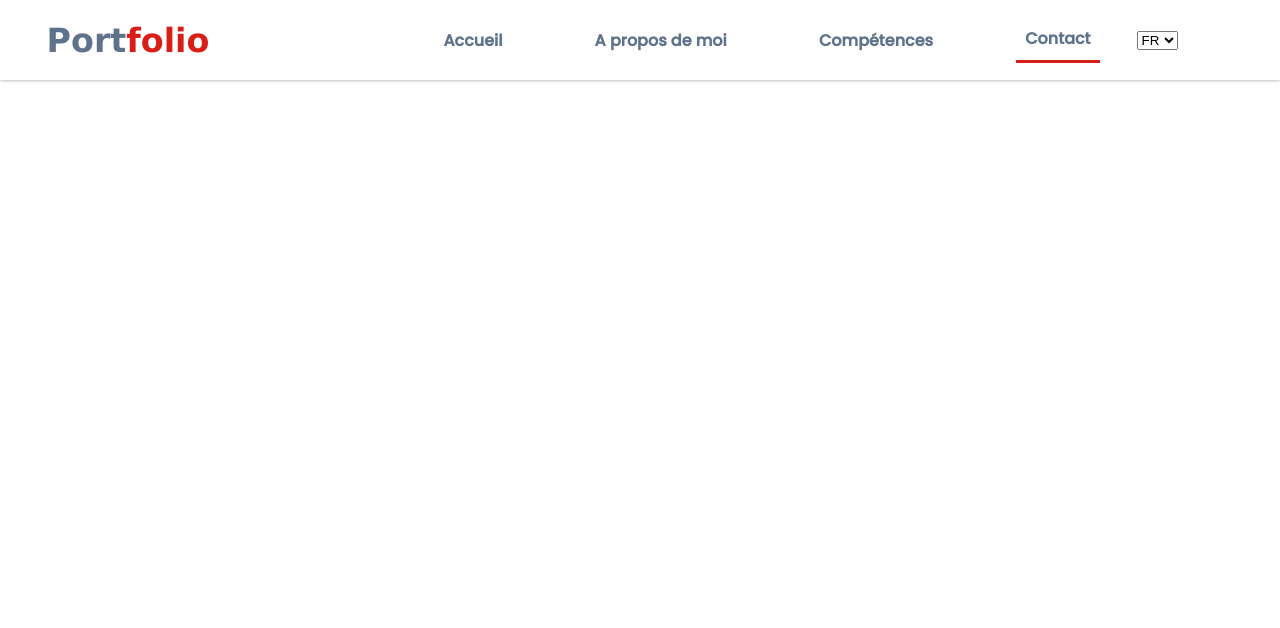
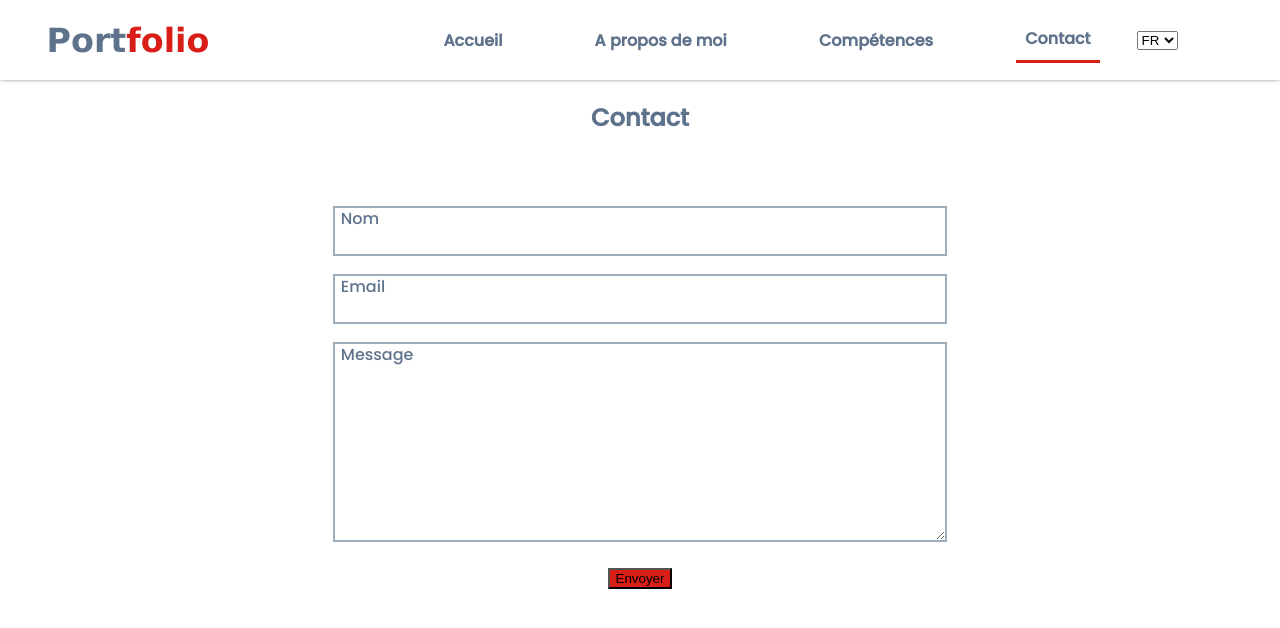
Before and after one commit to kevintsi/my-portfolio, a React (Create React App) app: page /contact in a window 1280 px wide. Shown: the top 628 px of the page. Built offline with nearby package versions, Linux system fonts and the light colour scheme.

Commit message:
Skills + Contact (WIP)

```diff
--- /dev/null
+++ b/src/components/Contact/Contact.css
@@ -0,0 +1,74 @@
+.contact-main-container {
+  height: 100%;
+  display: flex;
+  flex-direction: column;
+  align-items: center;
+  padding-top: 4%;
+  width: 60%;
+  font-family: "Poppins", sans-serif;
+}
+
+.contact-container {
+  height: 100%;
+  display: flex;
+  flex-direction: column;
+  justify-content: flex-start;
+  align-items: center;
+  font-family: "Poppins", sans-serif;
+  width: 100%;
+}
+
+.form-container {
+  width: 100%;
+  height: 100%;
+  display: flex;
+  flex-direction: column;
+  align-items: center;
+}
+
+.form-container > div {
+  width: 80%;
+  position: relative;
+}
+
+.form-container > div > label {
+  position: absolute;
+  left: 8px;
+}
+
+input:focus + label {
+  bottom: 50px;
+}
+
+textarea:focus + label {
+  bottom: 50px;
+}
+
+input[type="text"],
+input[type="email"],
+textarea {
+  width: 100%;
+  margin-bottom: 3%;
+  box-sizing: border-box;
+  border: 2px solid #9facbc;
+  outline: none;
+}
+
+input[type="text"],
+input[type="email"] {
+  padding: 2.5% 0%;
+}
+
+textarea {
+  height: 50%;
+  min-height: 200px;
+  max-width: 100%;
+  min-width: 100%;
+  max-height: 400px;
+  overflow-y: auto;
+}
+
+input[type="submit"] {
+  outline: none;
+  background: #d91e18;
+}
--- /dev/null
+++ b/src/components/Contact/Contact.js
@@ -0,0 +1,32 @@
+import { React } from "react"
+import "./Contact.css"
+
+const Contact = () => {
+    return (
+        <div className="contact-container">
+            <div><h2>Contact</h2></div>
+            <div className="contact-main-container">
+                <form className="form-container">
+                    <div>
+                        <input type="text" required />
+                        <label>Nom</label>
+                    </div>
+
+                    <div>
+                        <input type="email" required />
+                        <label>Email</label>
+                    </div>
+                    <div>
+                        <textarea rows="5" cols="33" required></textarea>
+                        <label>Message</label>
+                    </div>
+
+                    <input type="submit" value="Envoyer" />
+                </form>
+            </div>
+        </div>
+
+    )
+}
+
+export default Contact
--- a/src/components/Routes/Routes.js
+++ b/src/components/Routes/Routes.js
@@ -2,6 +2,7 @@ import React from "react";
 import { Route } from "react-router-dom";
 import { CSSTransition } from "react-transition-group";
 import Aboutme from "../Aboutme/Aboutme";
+import Contact from "../Contact/Contact";
 import Home from "../Home/Home";
 import Skills from "../Skills/Skills";
 import "./Routes.css"
@@ -9,7 +10,8 @@ import "./Routes.css"
 const routes = [
     { path: "/", name: "Home", Component: Home },
     { path: "/about-me", name: "About_me", Component: Aboutme },
-    { path: "/skills", name: "Skills", Component: Skills }
+    { path: "/skills", name: "Skills", Component: Skills },
+    { path: "/contact", name: "Contact", Component: Contact }
 ]
 const Routes = () => {
 
--- a/src/components/SkillItem/SkillItem.css
+++ b/src/components/SkillItem/SkillItem.css
@@ -10,5 +10,8 @@
 .skill-container > div + div {
   width: 100%;
   text-align: center;
-  text-decoration: underline;
 }
+
+.skill-name {
+  font-style: italic;
+}
--- a/src/components/SkillItem/SkillItem.js
+++ b/src/components/SkillItem/SkillItem.js
@@ -5,7 +5,7 @@ const SkillItem = ({ skill: { name, imgSrc } }) => {
     return (
         <div className="skill-container">
             <div><img alt={name} src={imgSrc} /></div>
-            <div>{name}</div>
+            <div className="skill-name">{name}</div>
         </div>
     )
 }
--- a/src/components/Skills/Skills.css
+++ b/src/components/Skills/Skills.css
@@ -19,17 +19,17 @@
   width: 90%;
 }
 
-.skills-main-container > div {
-  /* border: 1px solid black; */
-  height: 99%;
-  text-decoration: underline;
-}
-
 .category-container {
   display: flex;
   flex-direction: column;
   align-items: center;
   width: 100%;
+}
+
+.category-name {
+  font-size: large;
+  font-weight: bold;
+  text-decoration: underline;
 }
 
 img {
--- a/src/components/Skills/Skills.js
+++ b/src/components/Skills/Skills.js
@@ -12,16 +12,21 @@ const Skills = () => {
         { name: "Android", imgSrc: "images/android.png" }
     ]
 
-    const software_skills = [
+    const others_skills = [
         { name: "C#", imgSrc: "images/csharp.png" },
         { name: "Python", imgSrc: "images/python.png" }
     ]
+
+    const containerization_skills = [
+        { name: "Docker", imgSrc: "images/docker.png" }
+    ]
+
     return (
         <div className="skills-container fade">
             <div><h2>Compétences</h2></div>
             <div className="skills-main-container">
                 <div className="category-container">
-                    <div>Web</div>
+                    <div className="category-name">Web</div>
                     <div className="list-skills">
                         {web_skills.map(skill => (
                             <SkillItem key={skill.name} skill={skill} />
@@ -29,7 +34,7 @@ const Skills = () => {
                     </div>
                 </div>
                 <div className="category-container">
-                    <div>Mobile</div>
+                    <div className="category-name">Mobile</div>
                     <div className="list-skills">
                         {mobile_skills.map(skill => (
                             <SkillItem key={skill.name} skill={skill} />
@@ -37,9 +42,17 @@ const Skills = () => {
                     </div>
                 </div>
                 <div className="category-container">
-                    <div>Logiciel</div>
+                    <div className="category-name">Autres langages</div>
                     <div className="list-skills">
-                        {software_skills.map(skill => (
+                        {others_skills.map(skill => (
+                            <SkillItem key={skill.name} skill={skill} />
+                        ))}
+                    </div>
+                </div>
+                <div className="category-container">
+                    <div className="category-name">Conteneurisation</div>
+                    <div className="list-skills">
+                        {containerization_skills.map(skill => (
                             <SkillItem key={skill.name} skill={skill} />
                         ))}
                     </div>
```
Also changed, not shown: public/images/docker.png (added), 1 other file (tests, documents, lock files or other folders).
